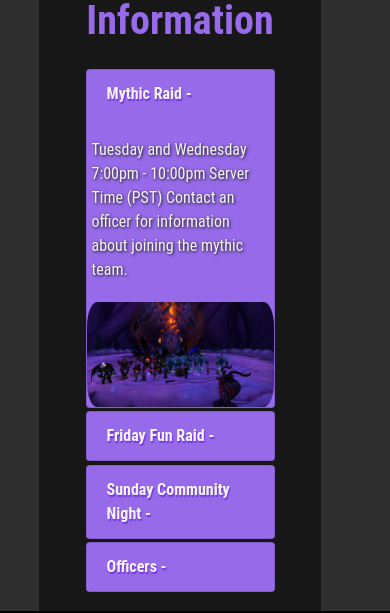
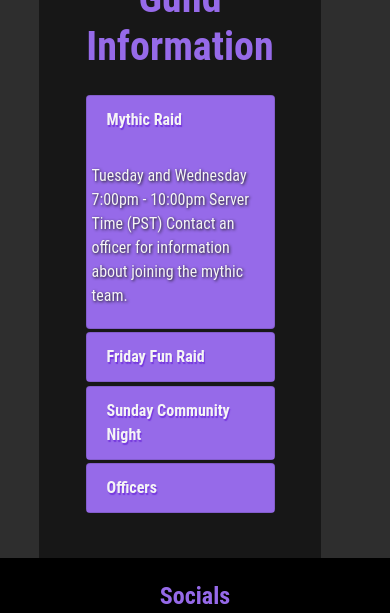
Before and after one commit to DChase-Cad/Ashes_React, a React (Create React App) app in the folder from_ashes/: page /aboutus in a window 390 px wide. Shown: the part 243-856 px from the top of the page. Built offline with nearby package versions, Linux system fonts and the light colour scheme.

Commit message:
Added shared imports for accordion and carousel and fixed some styling

```diff
--- a/from_ashes/src/App.css
+++ b/from_ashes/src/App.css
@@ -557,3 +557,9 @@ a[aria-expanded='false'] .fa-chevron-up {
 .home-width{
   width:80% !important;
 }
+
+.ptb{
+  border-top:#966ae9 2px solid;
+  width:100%;
+  padding-top:2rem;
+}
--- a/from_ashes/src/components/AboutAccordion.js
+++ b/from_ashes/src/components/AboutAccordion.js
@@ -1,35 +1,13 @@
 import React, { Component } from 'react'
 import { Card, CardHeader, CardBody, Collapse, CardImg } from 'reactstrap';
+import { CARDS } from '../shared/AccordionCards';
 
 export default class AboutAccordion extends Component {
   constructor(props) {
     super(props)
     this.toggle = this.toggle.bind(this);
     this.state = {
-      collapse: 1, cards: [
-        {
-          index: 1,
-          title: "Mythic Raid",
-          subtitle: "Mythic Progression Team (Guild Only)",
-          description: "Tuesday and Wednesday 7:00pm - 10:00pm Server Time (PST) Contact an officer for information about joining the mythic team.",
-          image: "assets/img/carapacedown.jpg"
-        },
-        {
-          index: 2,
-          title: "Friday Fun Raid",
-          subtitle: " - Alt friendly",
-          description: "Friday 7:00pm - 10:00pm Server Time (PST) Must meet requirements set on the in game calendar event and sign up to receive invite.",
-          image: "assets/img/hero_denathrius.jpg"
-        },
-        {
-          index: 3,
-          title: "Sunday Community Night",
-          subtitle: " - Join us for RBGS and M+!",
-          description: "Sundays starting at 7:00pm Server Time (PST) Check calendar event for details on requirements and to sign up.",
-          image: "assets/img/gruul_stoned.jpg"
-        },
-      ],
-
+      collapse: 1, cards: CARDS
     }
   }
 
@@ -52,38 +30,35 @@ export default class AboutAccordion extends Component {
 
 
             <Card key={index.index} className="w-75 mx-auto">
-              <CardHeader className="card-header align-items-center ac-link font-weight-bold" onClick={this.toggle} data-event={index.index}>{index.title} - <small onClick={this.toggle} data-event={index.index} className="d-none d-sm-inline no-shadow font-weight-bold"> {index.subtitle}</small></CardHeader>
+              <CardHeader className="card-header align-items-center ac-link font-weight-bold" onClick={this.toggle} data-event={index.index}>{index.title} <small onClick={this.toggle} data-event={index.index} className="d-none d-sm-inline no-shadow font-weight-bold"> - {index.subtitle}</small></CardHeader>
               <Collapse isOpen={collapse === index.index}>
                 <div className="row align-items-center">
-                  <CardBody className="card-body col-sm-6 col-lg-5 align-self-center ac-link">{index.description}</CardBody>
-                  <CardImg className="img-fluid col-sm-6 col-lg-7" src={index.image} />
+                  <CardBody className="card-body col-sm-6 col-lg-5 align-self-center ">{index.description}</CardBody>
+                  <CardImg className="img-fluid col-sm-6 col-lg-7 d-none d-sm-block " src={index.image} />
                 </div>
               </Collapse>
             </Card>
           )
         })}
+
+       {/* manually input card with ul and list */}
         <Card key={4} className="w-75 mx-auto">
-          <CardHeader className="card-header align-items-center ac-link font-weight-bold" onClick={this.toggle} data-event={4}>Officers - <small onClick={this.toggle} data-event={4} className="d-none d-sm-inline no-shadow font-weight-bold"> Contact one of our officers in game with any questions.</small></CardHeader>
+          <CardHeader className="card-header align-items-center ac-link font-weight-bold" onClick={this.toggle} data-event={4}>Officers <small onClick={this.toggle} data-event={4} className="d-none d-sm-inline no-shadow font-weight-bold"> - Contact one of our officers in game with any questions.</small></CardHeader>
           <Collapse isOpen={collapse === 4}>
             <div className="row align-items-center">
-              <CardBody className="card-body col-sm-6 col-lg-5 align-self-center ac-link">
-                <ul>
+              <CardBody className="card-body col-sm-12 col-lg-5 align-self-center text-center text-lg-left">
+                <ul className="mx-auto">
                   <li className="font-weight-bold">GM: <span className="officer font-weight-bold">Star</span> [Bnet#****]</li>
                   <li className="font-weight-bold">Officer: <span id="rip" className="officer font-weight-bold" data-toggle="modal" data-target="#galleryModal">Ebon</span> [Bnet#****]</li>
                   <li className="font-weight-bold">Officer: <span className="officer font-weight-bold">Asuka</span> [Bnet#****]</li>
                   <li className="font-weight-bold">Officer: <span className="officer font-weight-bold">Bav</span> [Bnet#****]</li>
                 </ul>
               </CardBody>
-              <CardImg className="img-fluid col-sm-6 col-lg-7" src="assets/img/wrathion_dance.jpg" />
+              <CardImg className="d-none d-sm-block img-fluid col-sm-8 col-lg-7 mx-auto" src="assets/img/wrathion_dance.jpg" />
             </div>
           </Collapse>
         </Card>
-
-
-
       </div>
     );
   }
-
-
 }
--- a/from_ashes/src/components/HomeContent.js
+++ b/from_ashes/src/components/HomeContent.js
@@ -6,9 +6,9 @@ export default class home extends Component {
         return (
 
 
-                <div className="row row-content justify-content-center py-5 w-100 justify-self-center ">
+                <div className="row row-content justify-content-center pt-3 w-100 justify-self-center ">
                 <HomeCarousel />
-                    <h2 className="text-center mb-4 mt-4 font-weight-bold">Welcome to From Ashes Horde Guild on Kil'jaeden Server</h2>
+                    <h2 className="text-center mb-4 mt-5 ptb font-weight-bold">Welcome to From Ashes Horde Guild on Kil'jaeden Server</h2>
                     <div className="col col-lg-6">
                         <p className="text-light para">We are a raiding focused guild with determined members who enjoy pushing themselves to conquer the most challenging content in the game.</p>
                         <p className="text-light para">We pride ourselves on being able to strike a balance between having a semi-casual atmosphere, while achieving end game success. We understand that life always comes before the game, but when it’s time to work we do expect raiders to come prepared and ready to perform.</p>
--- a/from_ashes/src/components/TopNavbar.js
+++ b/from_ashes/src/components/TopNavbar.js
@@ -15,7 +15,7 @@ const TopNavbar = (props) => {
             <NavbarToggler onClick={toggle} />
             <Collapse isOpen={isOpen} navbar>
                 <Nav className="ml-auto" navbar>
-                    <NavItem className="nav-item ml-4 active"><a className="nav-link" href="/"><i className="d-none d-md-inline fa fa-home fa-lg"></i> Home</a></NavItem>
+                    <NavItem className="nav-item ml-4 active"><Link to='/' className="nav-link"><i className="d-none d-md-inline fa fa-home fa-lg"></i> Home</Link></NavItem>
                     <NavItem className="nav-item ml-4"><Link to='/aboutus' className="nav-link" ><i className="d-none d-md-inline fa fa-info fa-lg"></i> About</Link></NavItem>
                     <NavItem className="nav-item ml-4"><Link to='/classresources' className="nav-link" href="/classResources.html"><i className="d-none d-md-inline fa fa-users fa-lg"></i> Class Resources</Link></NavItem>
                     <NavItem className="nav-item ml-4"><Link to='/gallery' className="nav-link"><i className="d-none d-md-inline fa fa-list fa-lg"></i> Gallery</Link></NavItem>
--- /dev/null
+++ b/from_ashes/src/shared/AccordionCards.js
@@ -0,0 +1,24 @@
+ export const CARDS =
+    [
+        {
+          index: 1,
+          title: "Mythic Raid",
+          subtitle: "Mythic Progression Team (Guild Only)",
+          description: "Tuesday and Wednesday 7:00pm - 10:00pm Server Time (PST) Contact an officer for information about joining the mythic team.",
+          image: "assets/img/carapacedown.jpg"
+        },
+        {
+          index: 2,
+          title: "Friday Fun Raid",
+          subtitle: " - Alt friendly",
+          description: "Friday 7:00pm - 10:00pm Server Time (PST) Must meet requirements set on the in game calendar event and sign up to receive invite.",
+          image: "assets/img/hero_denathrius.jpg"
+        },
+        {
+          index: 3,
+          title: "Sunday Community Night",
+          subtitle: " - Join us for RBGS and M+!",
+          description: "Sundays starting at 7:00pm Server Time (PST) Check calendar event for details on requirements and to sign up.",
+          image: "assets/img/gruul_stoned.jpg"
+        },
+      ]
--- /dev/null
+++ b/from_ashes/src/shared/HomeCarouselItems.js
@@ -0,0 +1,23 @@
+export const items = [
+    {
+      index:0,
+      src: 'assets/img/wrathion_dance.jpg',
+      altText: 'Slide 1',
+      caption: 'Dances with Dragons',
+      header: 'Mythic Wrathion'
+    },
+    {
+      index:1,
+      src: 'assets/img/imperator_dead_achiev.jpg',
+      altText: 'Slide 2',
+      caption: 'Imperator kill seals up progression in Highmaul.',
+      header: 'Heroic Imperator'
+    },
+    {
+      index:2,
+      src: 'assets/img/hero_denathrius.jpg',
+      altText: 'Slide 3',
+      caption: 'Denathrius Heroic down, on to mythic!',
+      header: 'Heroic Denathrius'
+    }
+  ];
```
Also changed, not shown: from_ashes/src/components/HomeCarousel.js (+3 -26 lines).
